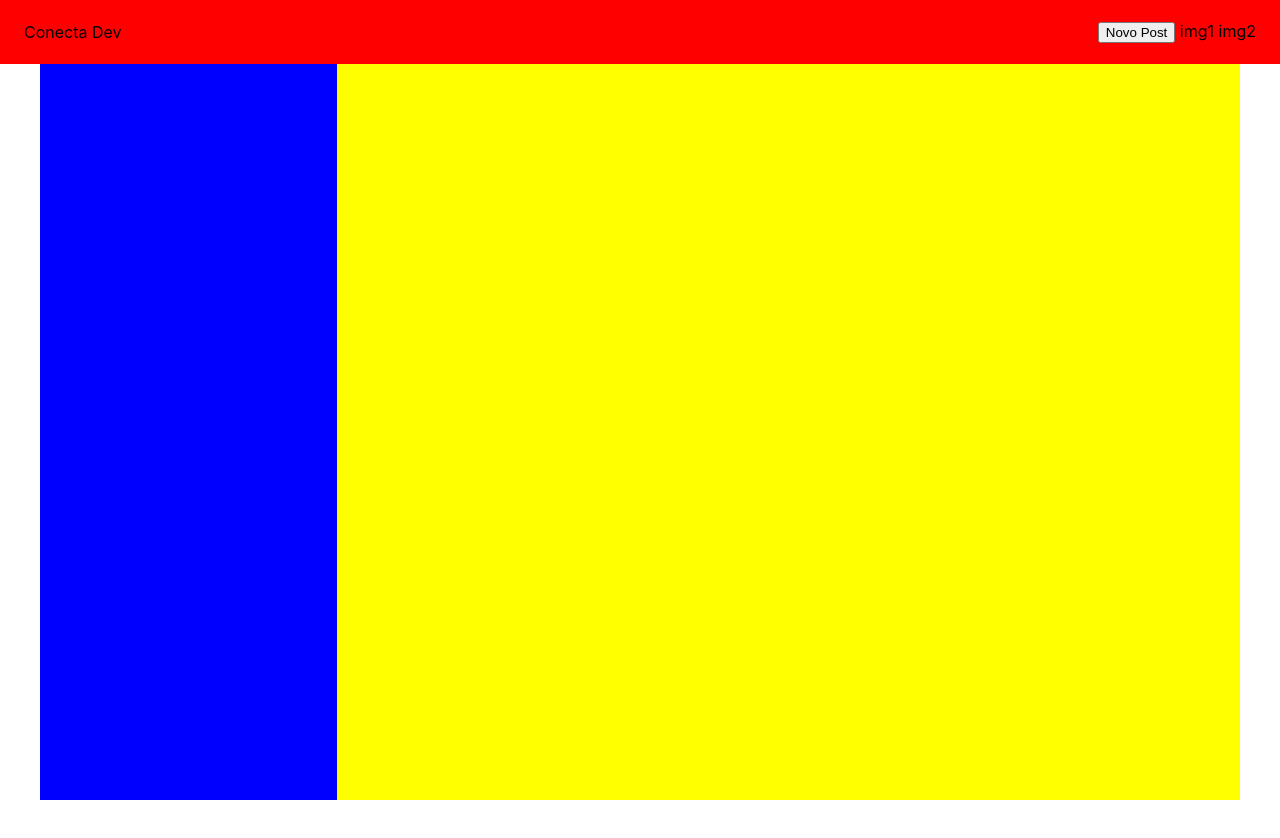
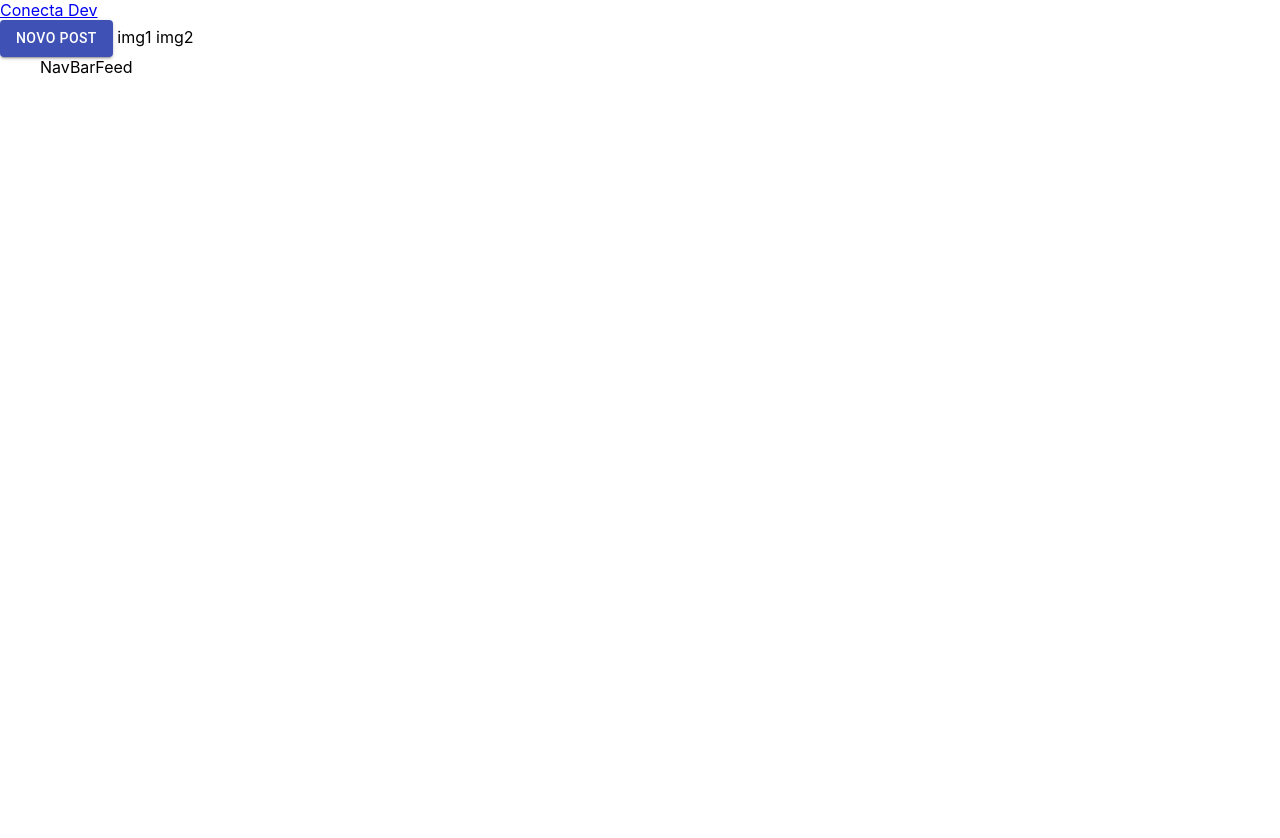
Before and after one commit to CristianoDaSilvaFerreira/conect-dev, a React (Create React App) app: page / in a window 1280 px wide. Shown: the top 838 px of the page. Before the commit the page ends 800 px from the top, so only its background shows below. Built offline with nearby package versions, Linux system fonts and the light colour scheme.

Commit message:
:rocket: Iniciando a estilização do Home usando o Material-UI

```diff
--- a/package.json
+++ b/package.json
@@ -3,6 +3,8 @@
     "version": "0.1.0",
     "private": true,
     "dependencies": {
+        "@material-ui/core": "^4.12.3",
+        "@material-ui/styles": "^4.11.4",
         "@testing-library/jest-dom": "^5.16.1",
         "@testing-library/react": "^12.1.2",
         "@testing-library/user-event": "^13.5.0",
--- /dev/null
+++ b/src/pages/Home/components/Feed/Feed.js
@@ -0,0 +1,7 @@
+import React from "react";
+
+function Feed() {
+  return <div>Feed</div>;
+}
+
+export default Feed;
--- a/src/pages/Home/components/Header/Header.js
+++ b/src/pages/Home/components/Header/Header.js
@@ -1,14 +1,20 @@
+import React from 'react';
+import { Button } from '@material-ui/core';
+// import '../style.css';
+
 function Header() {
   return (
     <header className="header">
       <div className="toolbar">
         <div>
-          <span> Conecta Dev </span>{" "}
-        </div>{" "}
+          <a href="/"> Conecta Dev </a>
+        </div>
         <div>
-          <button> Novo Post </button> <span> img1 </span> <span> img2 </span>{" "}
-        </div>{" "}
-      </div>{" "}
+          <Button color="primary" variant="contained"> Novo Post </Button>
+          <span> img1 </span>
+          <span> img2 </span>
+        </div>
+      </div>
     </header>
   );
 }
--- /dev/null
+++ b/src/pages/Home/components/Navbar/NavBar.js
@@ -0,0 +1,7 @@
+import React from "react";
+
+function NavBar() {
+  return <div> NavBar </div>;
+}
+
+export default NavBar;
--- a/src/pages/Home/index.js
+++ b/src/pages/Home/index.js
@@ -1,15 +1,34 @@
-import React from "react";
+import React from 'react';
 
-import "./style.css";
+// import "./style.css";
+import { makeStyles } from '@material-ui/styles';
+
 import Header from './components/Header/Header';
+import NavBar from './components/Navbar/NavBar';
+import Feed from './components/Feed/Feed';
+
+const useSyles = makeStyles({
+  root: {
+    display: 'flex',
+    flexDirection: 'column'
+  },
+  main: {
+    height: '100vh',
+    display: 'flex',
+    width: '1200px',
+    margin: '0 auto',
+  }
+});
 
 function Home() {
+  const classes = useSyles();
+
   return (
-    <div>
+    <div className={classes.root}>
       <Header />
-      <main className="main">
-        <div className="navbar">Navbar</div>
-        <div className="feed">Feed</div>
+      <main className={classes.main}>
+        <NavBar />
+        <Feed />
         </main>
     </div>
   );
```
Also changed, not shown: 1 other file (tests, documents, lock files or other folders). Lines whose indentation alone changed are shown as unchanged.
